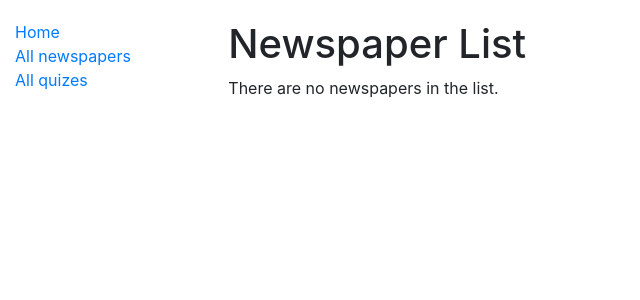
After one commit to stigmarl/gamle_fysikk_quiz, a Django app: page /quiz/newspapers/ in a window 1280 px wide. The commit adds this page. Shown: the top 300 px of the page, without its empty margins (0-640 px from the left). Run offline with Django 3.2, Linux system fonts and the light colour scheme; data that the repository does not hold is empty; some libraries are stand-ins or nearby versions.

Commit message:
Added generic list and detail views for Newspaper and NewspaperQuiz

```diff
--- a/quiz/templates/base_generic.html
+++ b/quiz/templates/base_generic.html
@@ -23,7 +23,10 @@
             <a href="{% url 'index' %}">Home</a>
           </li>
           <li>
-            <a href="">All newspapers</a>
+            <a href="{% url 'newspapers' %}">All newspapers</a>
+          </li>
+          <li>
+            <a href="{% url 'news-quizs' %}">All quizes</a>
           </li>
         </ul>
         {% endblock %}
--- /dev/null
+++ b/quiz/templates/quiz/newspaper_detail.html
@@ -0,0 +1,5 @@
+{% extends "base_generic.html" %} {% block content %}
+
+<h1>Newspaper name: {{ newspaper.name }}</h1>
+
+{% endblock content %}
--- /dev/null
+++ b/quiz/templates/quiz/newspaper_list.html
@@ -0,0 +1,15 @@
+{% extends "base_generic.html" %} {% block content %}
+
+<h1>Newspaper List</h1>
+{% if newspaper_list %}
+<ul>
+  {% for newspaper in newspaper_list %}
+  <li>
+    <a href="{{ newspaper.get_absolute_url }}">{{newspaper.name}}</a>
+  </li>
+
+  {% endfor %}
+</ul>
+{% else %}
+<p>There are no newspapers in the list.</p>
+{% endif %} {% endblock content %}
--- a/quiz/urls.py
+++ b/quiz/urls.py
@@ -3,4 +3,10 @@ from quiz import views
 
 urlpatterns = [
     path('', views.index, name='index'),
+    path('newspapers/', views.NewspaperListView.as_view(), name='newspapers'),
+    path('newspapers/<int:pk>', views.NewspaperDetailView.as_view(),
+         name='newspaper-detail'),
+    path('newsquiz/', views.NewspaperQuizListView.as_view(), name='news-quizs'),
+    path('newsquiz/<int:pk>', views.NewspaperQuizDetailView.as_view(),
+         name='news-quiz-detail')
 ]
--- a/quiz/views.py
+++ b/quiz/views.py
@@ -24,5 +24,13 @@ class NewspaperListView(generic.ListView):
     model = Newspaper
 
 
+class NewspaperDetailView(generic.DetailView):
+    model = Newspaper
+
+
 class NewspaperQuizListView(generic.ListView):
-    model = Newspaper
+    model = NewspaperQuiz
+
+
+class NewspaperQuizDetailView(generic.DetailView):
+    model = NewspaperQuiz
```
Also changed, not shown: quiz/models.py (+7 -0 lines), quiz/templates/quiz/newspaperquiz_detail.html (added, +14 -0 lines), quiz/templates/quiz/newspaperquiz_list.html (added, +15 -0 lines).
